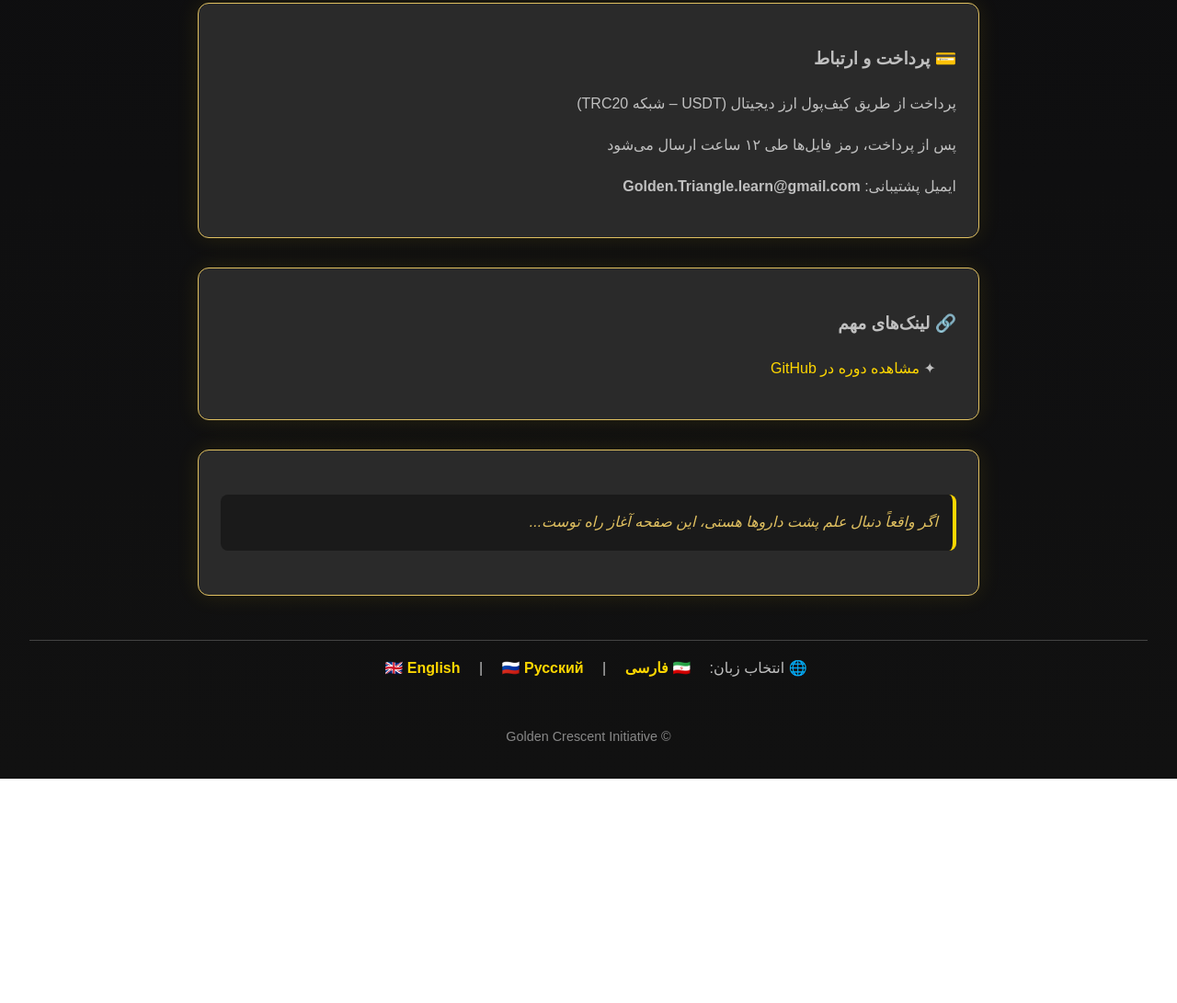
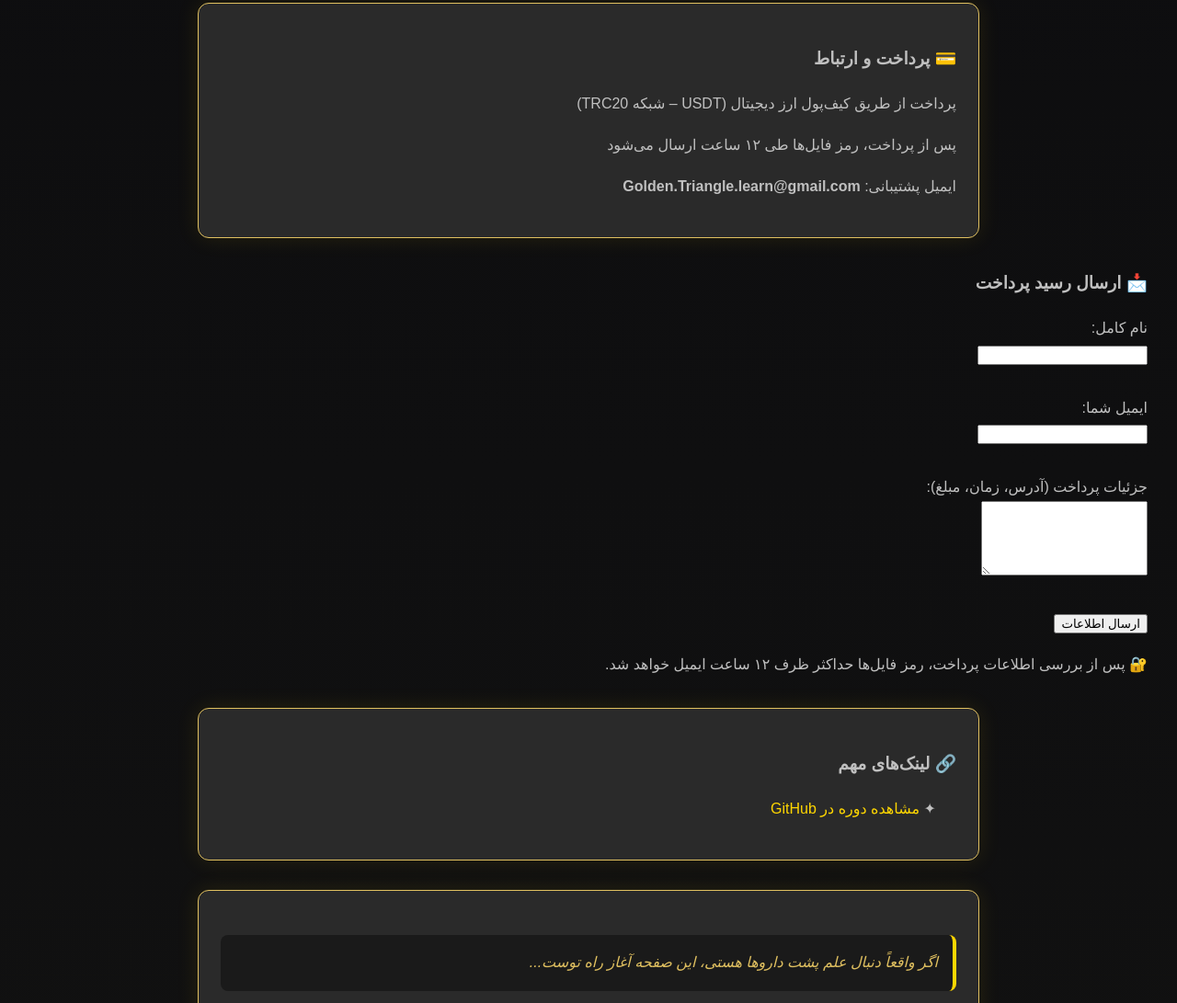
Before and after one commit to Drugsilk/drug-production-course-hopple, a plain HTML site: page docs/index.html in a window 1280 px wide. Shown: the part 1117-2208 px from the top of the page at 92% size. Before the commit the page ends 1964 px from the top, so only its background shows below. Drawn offline with Linux system fonts and the light colour scheme; a small style sheet from the web is missing.

Commit message:
Update index.html

```diff
--- a/docs/index.html
+++ b/docs/index.html
@@ -68,6 +68,26 @@
     <p>ایمیل پشتیبانی: <strong>Golden.Triangle.learn@gmail.com</strong></p>
   </div>
 
+  <section class="payment-form">
+  <h3>📩 ارسال رسید پرداخت</h3>
+  <form action="mailto:Golden.Triangle.learn@gmail.com" method="post" enctype="text/plain">
+    <label for="name">نام کامل:</label><br>
+    <input type="text" id="name" name="name" required><br><br>
+
+    <label for="email">ایمیل شما:</label><br>
+    <input type="email" id="email" name="email" required><br><br>
+
+    <label for="transaction">جزئیات پرداخت (آدرس، زمان، مبلغ):</label><br>
+    <textarea id="transaction" name="transaction" rows="5" required></textarea><br><br>
+
+    <input type="submit" value="ارسال اطلاعات">
+  </form>
+  <p>🔐 پس از بررسی اطلاعات پرداخت، رمز فایل‌ها حداکثر ظرف ۱۲ ساعت ایمیل خواهد شد.</p>
+  </section>
+
+
+
+
   <div class="section">
     <h3>🔗 لینک‌های مهم</h3>
     <ul>
```
